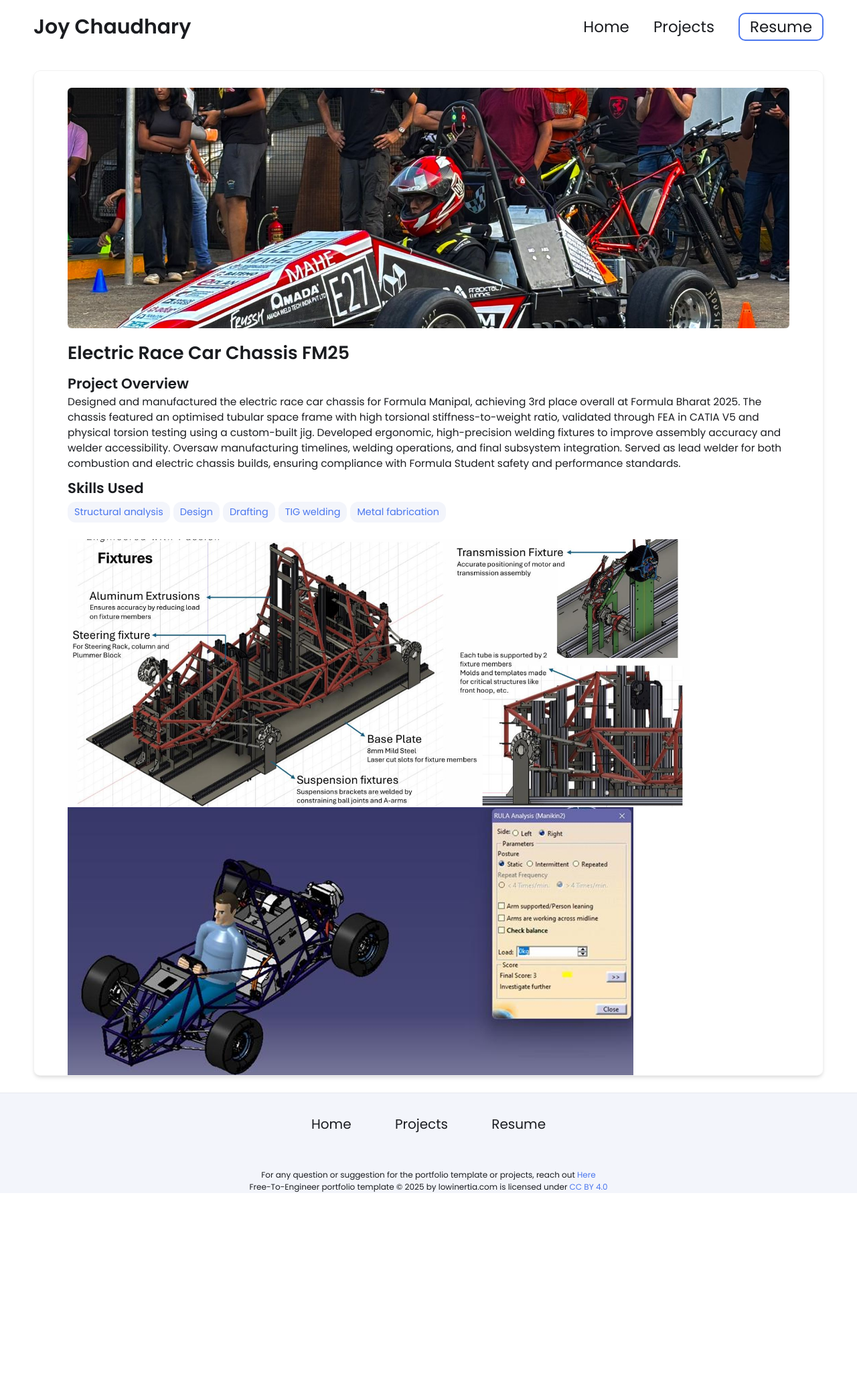
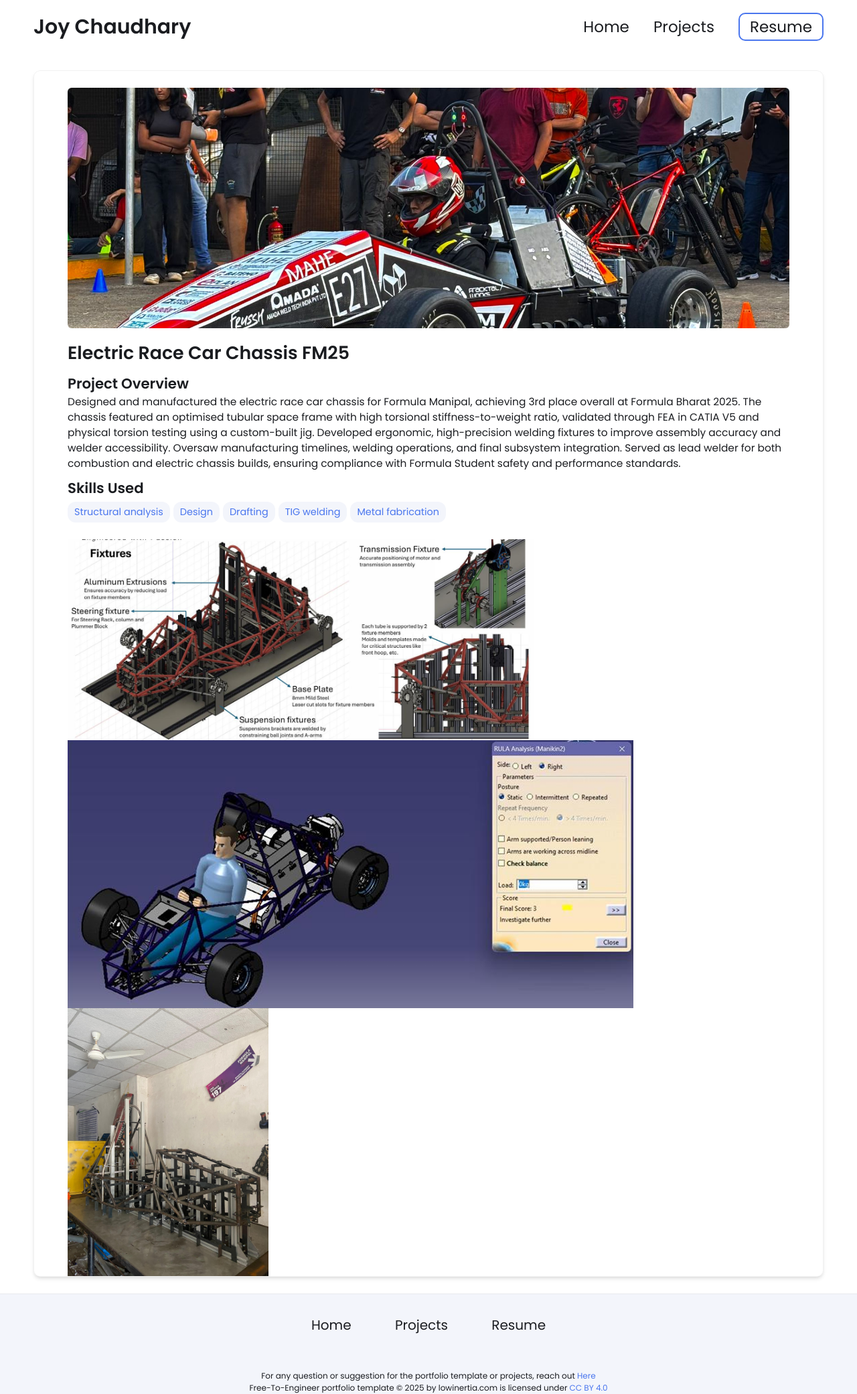
Before and after one commit to JoyChaudhary26/JoyChaudhary26.github.io, a Jekyll site: the page built from _projects/demo-project/index.md, in a window 1280 px wide. Shown: the whole page at 67% size. Built offline with Jekyll 4.4.1, drawn with Linux system fonts in a browser that asks for light colours; before the commit the page ends 1781 px from its top, so only the background shows below that.

Commit message:
Update index.md

```diff
--- a/_projects/demo-project/index.md
+++ b/_projects/demo-project/index.md
@@ -12,6 +12,8 @@ skills:
 
 main-image: /WhatsApp Image 2025-05-11 at 18.13.27.jpeg
 ---
-{% include image-gallery.html images="Screenshot%202025-08-11%20023512.png" height="400" %}
+{% include image-gallery.html images="Screenshot%202025-08-11%20023512.png" height="300" %}
 
 {% include image-gallery.html images="Screenshot 2025-08-11 023538.png" height="400" %}
+
+{% include image-gallery.html images="WhatsApp Image 2024-10-07 at 7.38.44 PM (1).jpeg" height="400" %}
```
